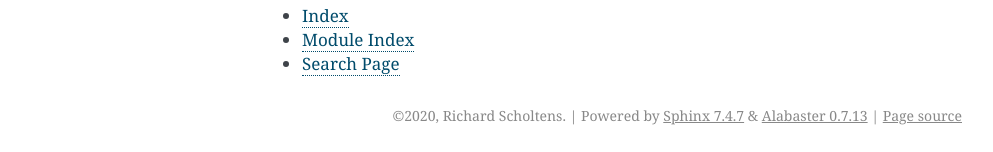
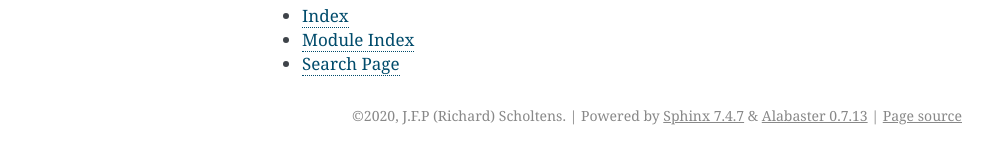
Before and after one commit to richardscholtens/Fibonacci_calculator, a Sphinx documentation site: the page built from docs/index.rst, in a window 1280 px wide. Shown: the part 790-942 px from the top of the page, without its empty margins (148-1141 px from the left). Built offline with Sphinx 7.4.7, drawn with Linux system fonts in a browser that asks for light colours; pages that are not in the unit, such as notebooks, are missing from menus.

```diff
--- a/docs/conf.py
+++ b/docs/conf.py
@@ -47,7 +47,7 @@ master_doc = 'index'
 
 # General information about the project.
 project = 'Fibonacci Calculator'
-copyright = "2020, Richard Scholtens"
+copyright = "2020, J.F.P (Richard) Scholtens"
 author = "J.F.P (Richard) Scholtens"
 
 # The version info for the project you're documenting, acts as replacement
```
